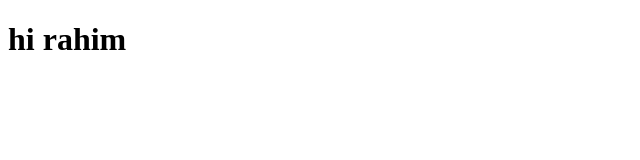
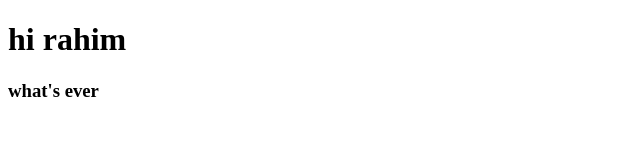
Before and after one commit to rahim-tahraoui/git-one, a plain HTML site: page index.html in a window 1280 px wide. Shown: the whole page, without its empty margins (0-640 px from the left). Drawn offline with Linux system fonts and the light colour scheme.

Commit message:
added h3

```diff
--- a/index.html
+++ b/index.html
@@ -5,5 +5,6 @@
 </head>
 <body>
 <h1>hi rahim</h1>
+<h3>what's ever</h3>
 </body>
 </html>
```
